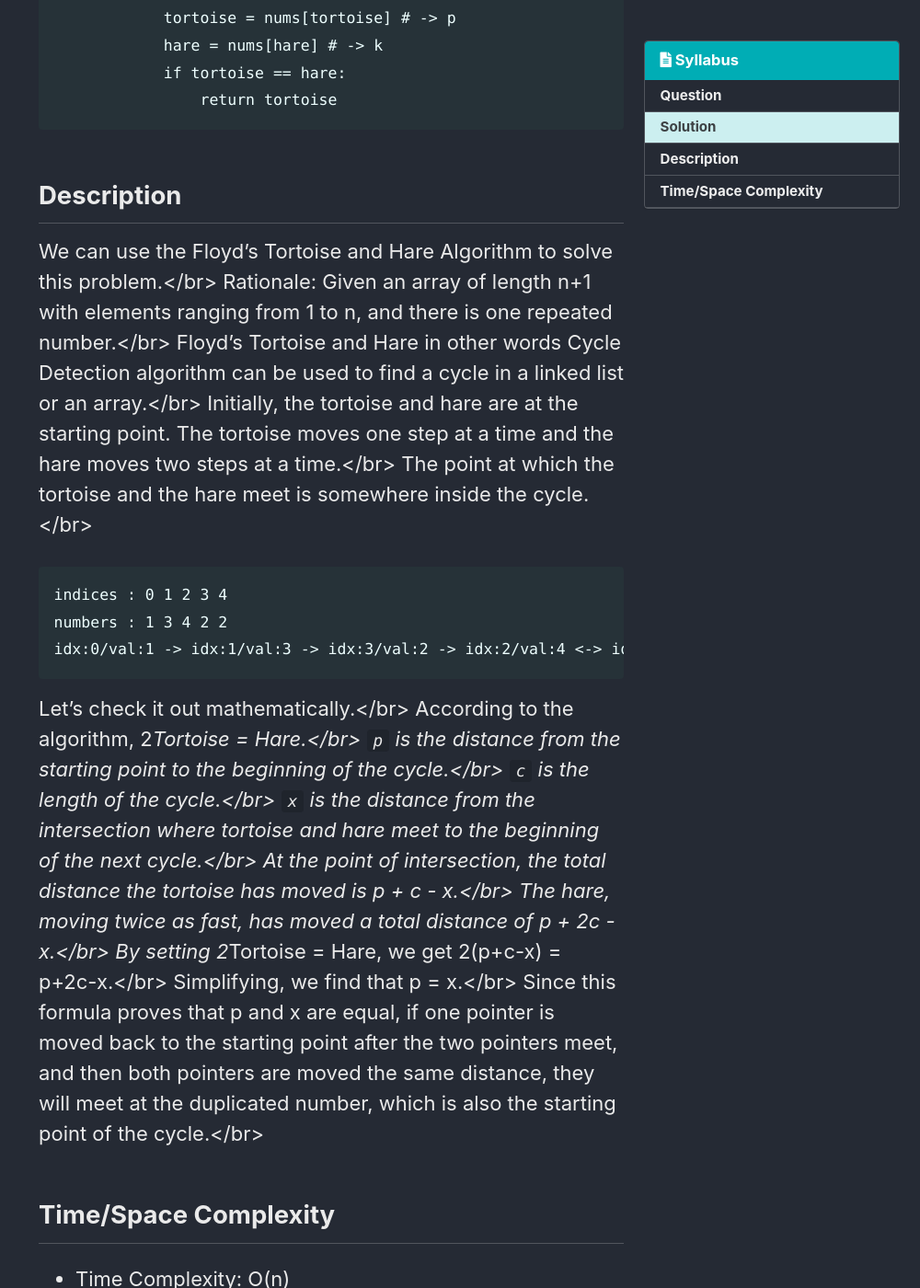
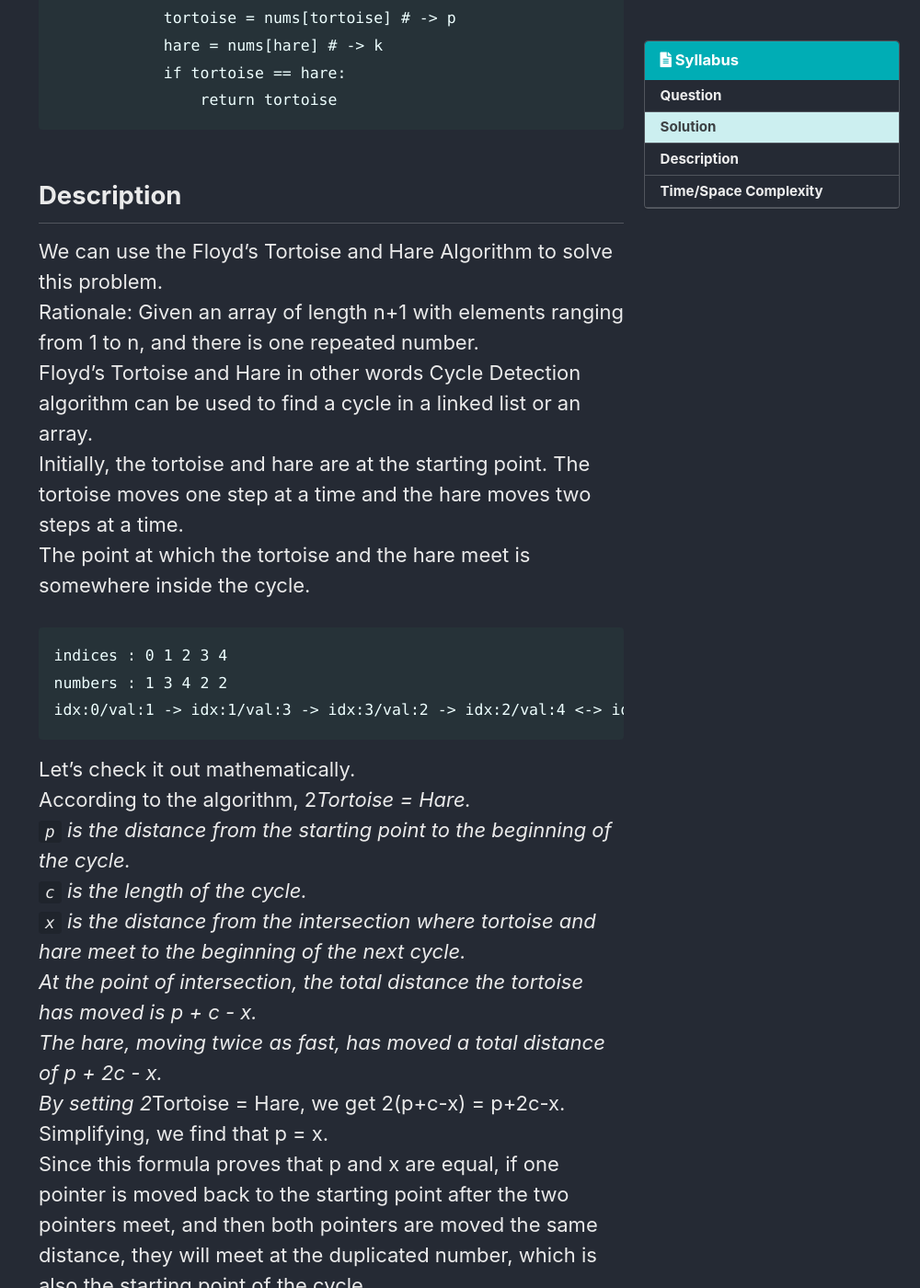
Before and after one commit to PyChanyoung/PyChanyoung.github.io, a Jekyll site: the page built from _posts/2023-07-18-FindTheDuplicateNumber.md, in a window 1280 px wide and 1400 px high, scrolled down 1951 px. Shown: the whole window at 92% size, without its empty margins (280-1280 px from the left). Built offline with Jekyll 4.4.1, drawn with Linux system fonts in a browser that asks for light colours; cached includes are drawn as plain includes; some web fonts are replaced; comment, search, counter and statistics services are not loaded.

Commit message:
question update

````diff
--- a/_posts/2023-07-18-FindTheDuplicateNumber.md
+++ b/_posts/2023-07-18-FindTheDuplicateNumber.md
@@ -65,11 +65,11 @@ class Solution:
 
 ## Description
 
-We can use the Floyd's Tortoise and Hare Algorithm to solve this problem.</br>
-Rationale: Given an array of length n+1 with elements ranging from 1 to n, and there is one repeated number.</br>
-Floyd's Tortoise and Hare in other words Cycle Detection algorithm can be used to find a cycle in a linked list or an array.</br>
-Initially, the tortoise and hare are at the starting point. The tortoise moves one step at a time and the hare moves two steps at a time.</br>
-The point at which the tortoise and the hare meet is somewhere inside the cycle.</br>
+We can use the Floyd's Tortoise and Hare Algorithm to solve this problem.<br>
+Rationale: Given an array of length n+1 with elements ranging from 1 to n, and there is one repeated number.<br>
+Floyd's Tortoise and Hare in other words Cycle Detection algorithm can be used to find a cycle in a linked list or an array.<br>
+Initially, the tortoise and hare are at the starting point. The tortoise moves one step at a time and the hare moves two steps at a time.<br>
+The point at which the tortoise and the hare meet is somewhere inside the cycle.<br>
 
 ```
 indices	: 0 1 2 3 4
@@ -77,16 +77,16 @@ numbers	: 1 3 4 2 2
 idx:0/val:1 -> idx:1/val:3 -> idx:3/val:2 -> idx:2/val:4 <-> idx:4/val:2
 ```
 
-Let's check it out mathematically.</br>
-According to the algorithm, 2*Tortoise = Hare.</br>
-`p` is the distance from the starting point to the beginning of the cycle.</br>
-`c` is the length of the cycle.</br>
-`x` is the distance from the intersection where tortoise and hare meet to the beginning of the next cycle.</br>
-At the point of intersection, the total distance the tortoise has moved is p + c - x.</br>
-The hare, moving twice as fast, has moved a total distance of p + 2c - x.</br>
-By setting 2*Tortoise = Hare, we get 2(p+c-x) = p+2c-x.</br>
-Simplifying, we find that p = x.</br>
-Since this formula proves that p and x are equal, if one pointer is moved back to the starting point after the two pointers meet, and then both pointers are moved the same distance, they will meet at the duplicated number, which is also the starting point of the cycle.</br>
+Let's check it out mathematically.<br>
+According to the algorithm, 2*Tortoise = Hare.<br>
+`p` is the distance from the starting point to the beginning of the cycle.<br>
+`c` is the length of the cycle.<br>
+`x` is the distance from the intersection where tortoise and hare meet to the beginning of the next cycle.<br>
+At the point of intersection, the total distance the tortoise has moved is p + c - x.<br>
+The hare, moving twice as fast, has moved a total distance of p + 2c - x.<br>
+By setting 2*Tortoise = Hare, we get 2(p+c-x) = p+2c-x.<br>
+Simplifying, we find that p = x.<br>
+Since this formula proves that p and x are equal, if one pointer is moved back to the starting point after the two pointers meet, and then both pointers are moved the same distance, they will meet at the duplicated number, which is also the starting point of the cycle.<br>
 
 ## Time/Space Complexity
 
````
